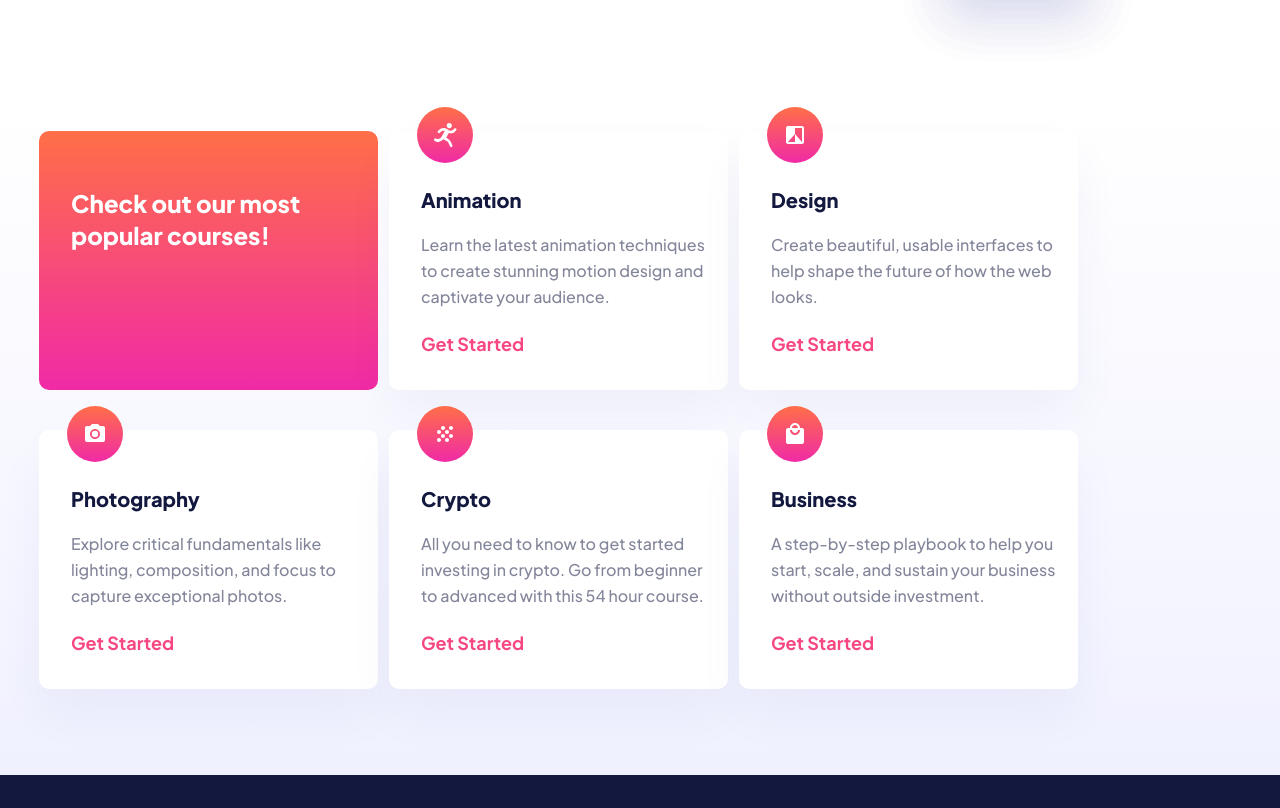
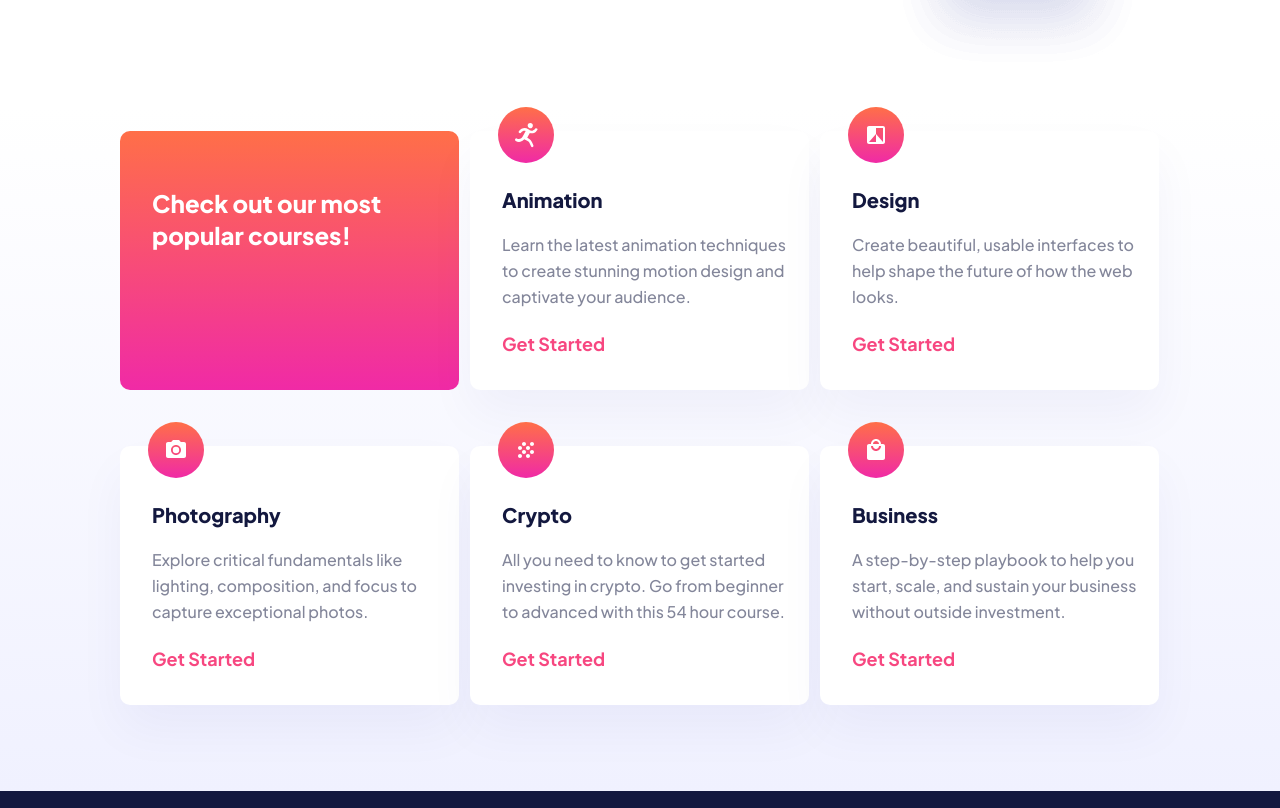
Before and after one commit to giochili/Restart-skilled-elearning-page, a plain HTML site: page index.html in a window 1280 px wide. Shown: the part 558-1366 px from the top of the page. Drawn offline with Linux system fonts and the light colour scheme.

Commit message:
second commit

```diff
--- a/style.css
+++ b/style.css
@@ -376,9 +376,10 @@ span:hover {
   }
   .content {
     display: flex;
+    justify-content: center;
     flex-wrap: wrap;
     padding: 24px 40px 86px 39px;
-    /* row-gap: 56px; */
+    row-gap: 56px;
     column-gap: 11px;
   }
   .check-out {
```
